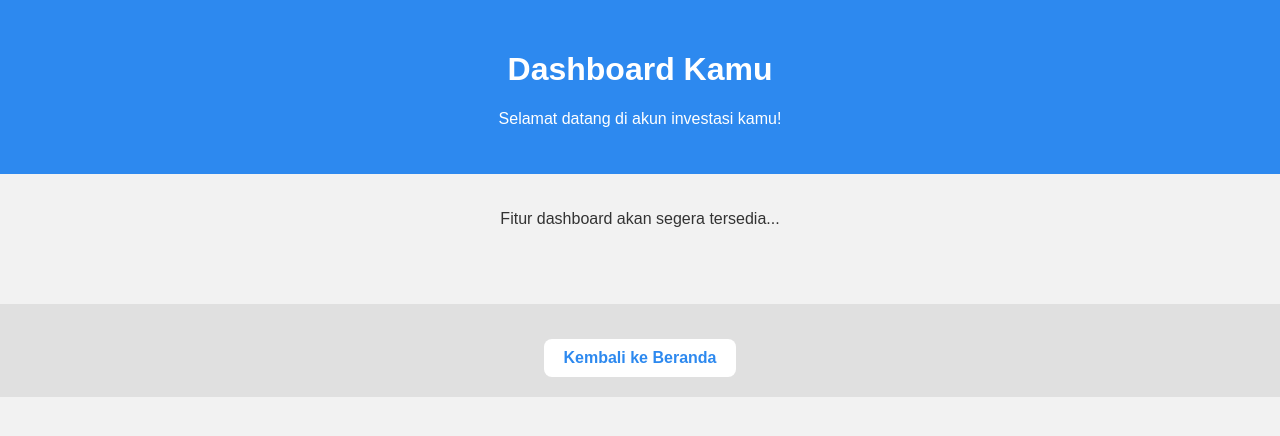
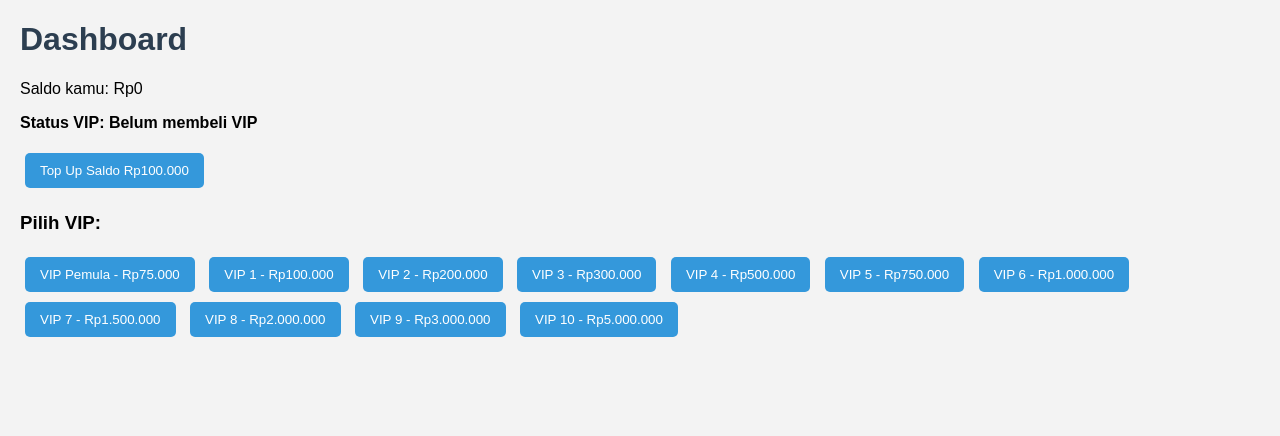
Before and after one commit to modbike-id/moderen-bicycle, a plain HTML site: page dashboard.html in a window 1280 px wide. Drawn offline with Linux system fonts and the light colour scheme.

Commit message:
Update dashboard.html

```diff
--- a/dashboard.html
+++ b/dashboard.html
@@ -3,21 +3,89 @@
 <head>
   <meta charset="UTF-8" />
   <meta name="viewport" content="width=device-width, initial-scale=1.0"/>
-  <title>Dashboard - Moderen Bicycle</title>
-  <link rel="stylesheet" href="style.css" />
+  <title>Dashboard Moderen Bicycle</title>
+  <style>
+    body {
+      font-family: Arial, sans-serif;
+      margin: 20px;
+      background-color: #f3f3f3;
+    }
+
+    h1 {
+      color: #2c3e50;
+    }
+
+    .vip-button {
+      margin: 5px;
+      padding: 10px 15px;
+      border: none;
+      background-color: #3498db;
+      color: white;
+      border-radius: 5px;
+      cursor: pointer;
+    }
+
+    .vip-button:hover {
+      background-color: #2980b9;
+    }
+
+    #status-vip {
+      margin-top: 10px;
+      font-weight: bold;
+    }
+  </style>
 </head>
 <body>
-  <header>
-    <h1>Dashboard Kamu</h1>
-    <p>Selamat datang di akun investasi kamu!</p>
-  </header>
+  <h1>Dashboard</h1>
 
-  <main>
-    <p>Fitur dashboard akan segera tersedia...</p>
-  </main>
+  <p>Saldo kamu: <span id="saldo">Rp0</span></p>
+  <p id="status-vip">Memuat status VIP...</p>
 
-  <footer>
-    <a href="index.html" class="btn">Kembali ke Beranda</a>
-  </footer>
+  <button onclick="tambahSaldo(100000)" class="vip-button">Top Up Saldo Rp100.000</button>
+
+  <h3>Pilih VIP:</h3>
+  <button class="vip-button" onclick="beliVIP('VIP Pemula', 75000)">VIP Pemula - Rp75.000</button>
+  <button class="vip-button" onclick="beliVIP('VIP 1', 100000)">VIP 1 - Rp100.000</button>
+  <button class="vip-button" onclick="beliVIP('VIP 2', 200000)">VIP 2 - Rp200.000</button>
+  <button class="vip-button" onclick="beliVIP('VIP 3', 300000)">VIP 3 - Rp300.000</button>
+  <button class="vip-button" onclick="beliVIP('VIP 4', 500000)">VIP 4 - Rp500.000</button>
+  <button class="vip-button" onclick="beliVIP('VIP 5', 750000)">VIP 5 - Rp750.000</button>
+  <button class="vip-button" onclick="beliVIP('VIP 6', 1000000)">VIP 6 - Rp1.000.000</button>
+  <button class="vip-button" onclick="beliVIP('VIP 7', 1500000)">VIP 7 - Rp1.500.000</button>
+  <button class="vip-button" onclick="beliVIP('VIP 8', 2000000)">VIP 8 - Rp2.000.000</button>
+  <button class="vip-button" onclick="beliVIP('VIP 9', 3000000)">VIP 9 - Rp3.000.000</button>
+  <button class="vip-button" onclick="beliVIP('VIP 10', 5000000)">VIP 10 - Rp5.000.000</button>
+
+  <script>
+    // Ambil saldo dan VIP dari localStorage
+    let saldo = parseInt(localStorage.getItem("saldo")) || 0;
+    let statusVIP = localStorage.getItem("statusVIP") || "Belum membeli VIP";
+
+    function updateTampilan() {
+      document.getElementById("saldo").innerText = "Rp" + saldo.toLocaleString();
+      document.getElementById("status-vip").innerText = "Status VIP: " + statusVIP;
+    }
+
+    function tambahSaldo(jumlah) {
+      saldo += jumlah;
+      localStorage.setItem("saldo", saldo);
+      updateTampilan();
+    }
+
+    function beliVIP(nama, harga) {
+      if (saldo >= harga) {
+        saldo -= harga;
+        statusVIP = nama;
+        localStorage.setItem("saldo", saldo);
+        localStorage.setItem("statusVIP", statusVIP);
+        alert("Berhasil membeli " + nama);
+        updateTampilan();
+      } else {
+        alert("Saldo tidak cukup untuk membeli " + nama);
+      }
+    }
+
+    updateTampilan();
+  </script>
 </body>
 </html>
```
